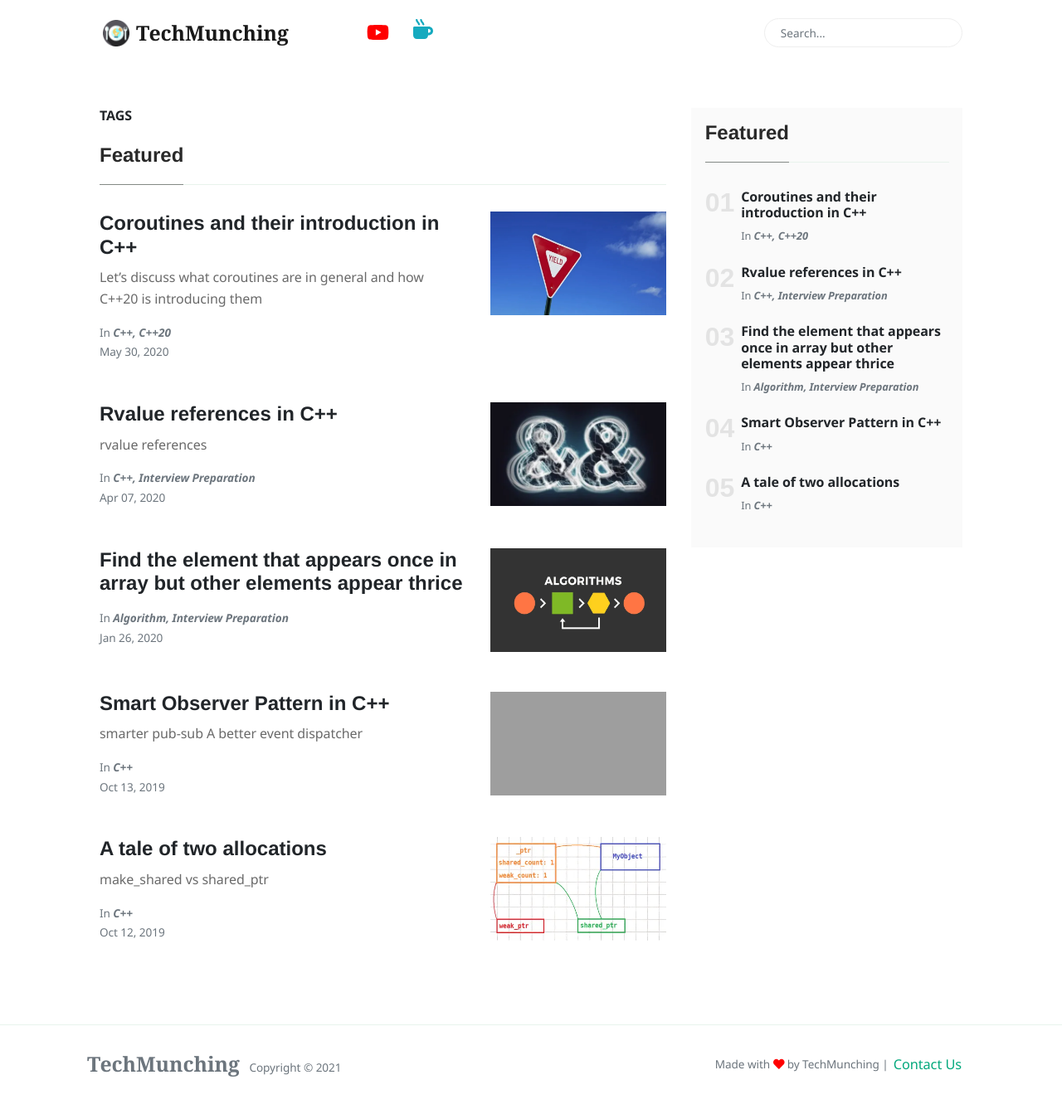
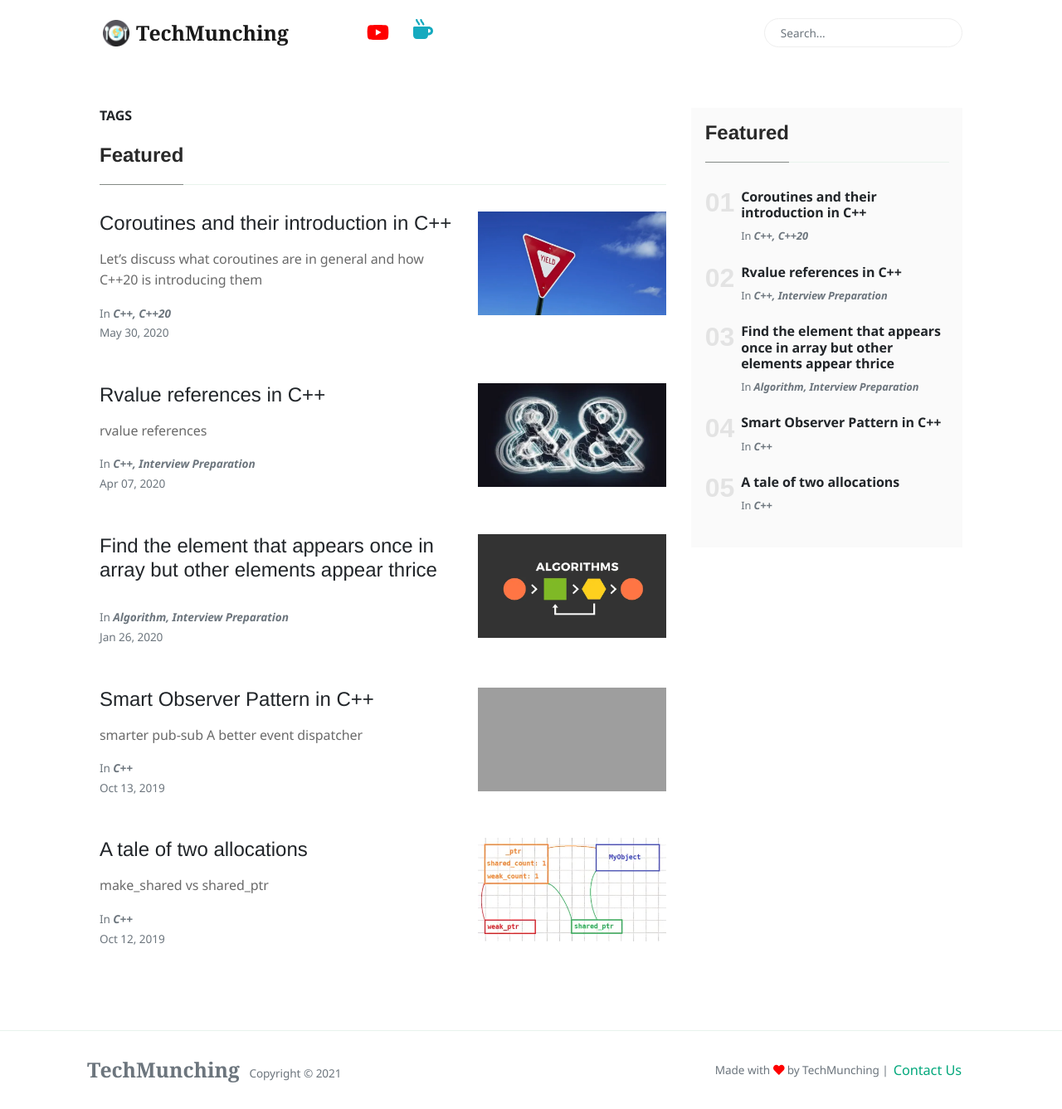
Before and after one commit to techmunching/techmunching.github.io, a Jekyll site: the page built from _pages/tags.html, in a window 1280 px wide and 1337 px high. Shown: the whole window at 83% size. Built offline with Jekyll 4.4.1, drawn with Linux system fonts in a browser that asks for light colours; nearby versions of some CDN libraries; some web fonts are replaced; comment, search, counter and statistics services are not loaded.

Commit message:
Correcting mobile pages layouting

```diff
--- a/_includes/main-loop-card.html
+++ b/_includes/main-loop-card.html
@@ -1,9 +1,9 @@
 <div class="mb-5 d-flex justify-content-between main-loop-card">
-<div class="pr-3">
-	<h2 class="mb-1 h4 font-weight-bold">
+<div style="width: 120%;padding: 0;margin: 0;" class="pr-3 col-md-8">
+	<h2 class="mb-3 h4 lines-limit-4">
 	<a class="text-dark" href="{{site.baseurl}}{{post.url}}">{{ post.title }}</a>
 	</h2>
-	<p class="excerpt">
+	<p class="excerpt lines-limit-2">
 	   {{ post.excerpt  | strip_html | strip_newlines | truncate: 186}}
 	</p>
 	<small class="d-block text-muted">
@@ -18,14 +18,14 @@
 	</small>
 </div>
 {% if post.image %}
-	<div class="col-md-4 pr-0 text-right" style="overflow: hidden;">
+	<div class="col-md-4 p-0 text-right" style="overflow: hidden; width: 65%;">
 	<a href="{{site.baseurl}}{{post.url}}">
-	<img class="w-100" style="height: 125px;" src="{% if post.image contains "://" %}{{ post.image }}{% else %}{{ site.baseurl }}/{{ post.image }}{% endif %}" alt="{{ post.title }}">
+	<img style="height: 125px;" class="w-100" src="{% if post.image contains "://" %}{{ post.image }}{% else %}{{ site.baseurl }}/{{ post.image }}{% endif %}" alt="{{ post.title }}">
 	</a>
 	</div>
 {% endif %}
 {% if post.video %}
-	<div class="col-md-4 pr-0 text-right" style="overflow: hidden;">
+	<div class="col-md-4 p-0 text-right" style="overflow: hidden; width: 65%;">
 	<a href="{{site.baseurl}}{{post.url}}">
 	<video autoplay muted loop class="w-100" style="height: 125px;" src="{% if post.video contains "://" %}{{ post.video }}{% else %}{{ site.baseurl }}/{{ post.video }}{% endif %}" alt="{{ post.title }}">
 	</a>
--- a/assets/css/theme.css
+++ b/assets/css/theme.css
@@ -15,6 +15,23 @@
 img {
 	max-width:100%;
 }
+
+.lines-limit-4 {
+	overflow: hidden;
+	text-overflow: ellipsis;
+	display: -webkit-box;
+	-webkit-line-clamp: 4;
+	-webkit-box-orient: vertical;
+}
+
+.lines-limit-2 {
+	overflow: hidden;
+	text-overflow: ellipsis;
+	display: -webkit-box;
+	-webkit-line-clamp: 2;
+	-webkit-box-orient: vertical;
+}
+
 
 .vidWrapper {
 	text-align: center;
```
Also changed, not shown: index.html (+6 -6 lines).
